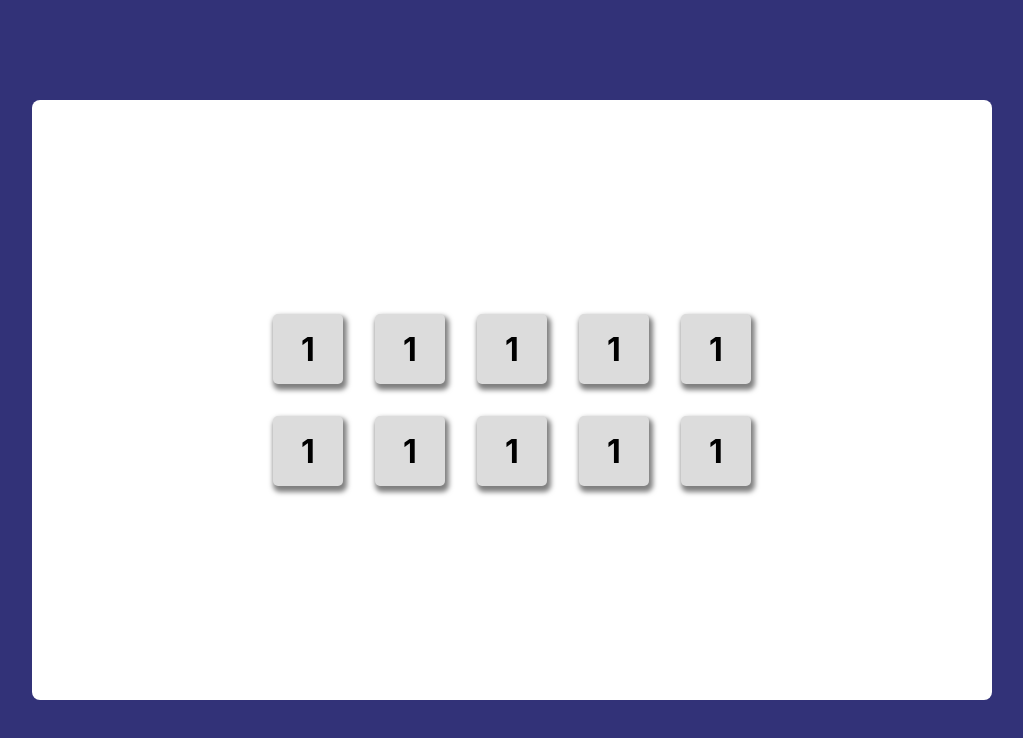
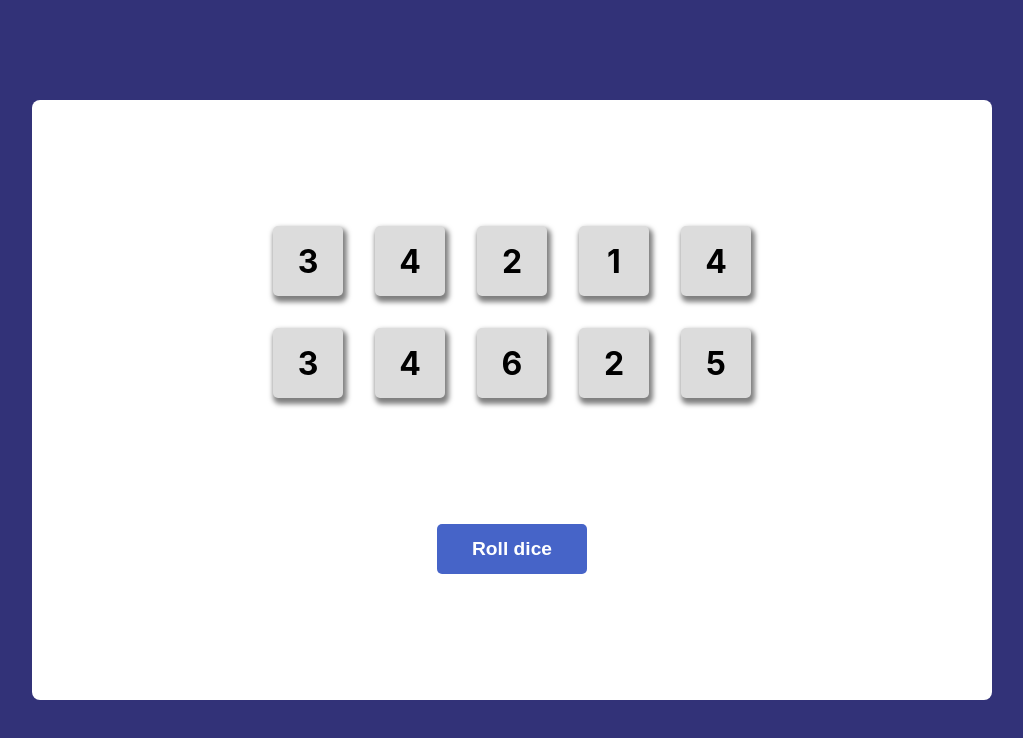
Before and after one commit to pdlmn/tenzies, a React (Create React App) app: page / in a window 1280 px wide. Shown: the top 738 px of the page, without its empty margins (128-1151 px from the left). Built offline with nearby package versions, Linux system fonts and the light colour scheme.

Commit message:
Added rollDice button

```diff
--- a/package.json
+++ b/package.json
@@ -9,6 +9,7 @@
     "react": "^17.0.2",
     "react-dom": "^17.0.2",
     "react-scripts": "5.0.0",
+    "uniqid": "^5.4.0",
     "web-vitals": "^2.1.0"
   },
   "scripts": {
--- a/src/App.js
+++ b/src/App.js
@@ -1,17 +1,44 @@
+import { useState } from 'react'
+import uniqid from 'uniqid'
 import Die from './components/Die'
 
 const App = () => {
+  const [dice, setDice] = useState([])
+
+  const generateNumber = () => {
+    return Math.ceil(Math.random() * 6)
+  }
+
   const createNewDice = () => {
-    const dice = []
+    const newDice = []
     for (let i = 0; i < 10; i++) {
-      dice.push(<Die value={1} />)
+      newDice.push({
+        value: generateNumber(),
+        isHeld: false,
+        id: uniqid()
+      })
     }
-    return dice
+    return newDice
   }
+
+  const rollDice = () => {
+    setDice(createNewDice())
+  }
+
+  ;(function initDice() {
+    dice.length < 1 && setDice(createNewDice())
+  })()
+
+  const diceElements = dice.map(
+    (die) => <Die value={die.value} isHeld={die.isHeld} key={die.id} />
+  )
 
   return (
     <div className="container">
-      {createNewDice()}
+      <div className="die-container">
+        {diceElements}
+      </div>
+      <button className="btn" onClick={rollDice}>Roll dice</button>
     </div>
   );
 }
--- a/src/styles/index.css
+++ b/src/styles/index.css
@@ -20,6 +20,13 @@ body {
   background: white;
   width: 75%;
   height: 75%;
+  display: flex;
+  flex-direction: column;
+  justify-content: space-evenly;
+  align-items: center;
+}
+
+.die-container {
   display: grid;
   grid-template: repeat(2, 70px) / repeat(5, 70px);
   place-content: center;
@@ -35,3 +42,14 @@ body {
   font-size: 2rem;
   font-weight: bold;
 }
+
+.btn {
+  width: 150px;
+  height: 50px;
+  border: none;
+  border-radius: 5px;
+  background: rgb(70, 100, 200);
+  color: white;
+  font-weight: bold;
+  font-size: 1.2rem;
+}
```
Also changed, not shown: 1 other file (tests, documents, lock files or other folders).
